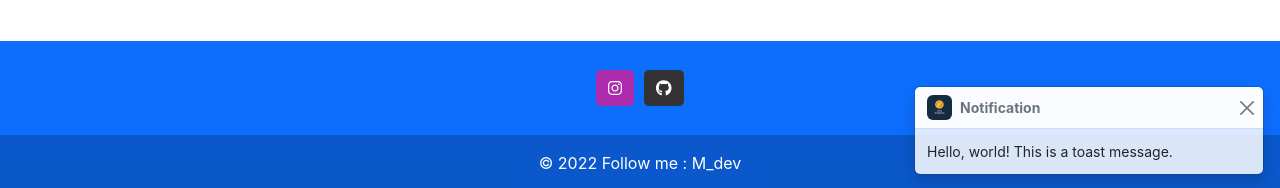
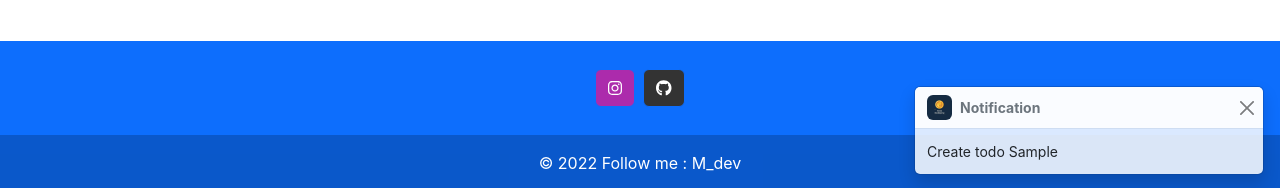
Before and after one commit to MamedovOFF/React-HomeBookkeeping, a React (Create React App) app: page /todos in a window 1280 px wide. Both pictures are taken after typing "Sample", "Sample" into the empty fields and a click on the button "Submit". Shown: the part 609-797 px from the top of the page. Built offline with nearby package versions, Linux system fonts and the light colour scheme.

Commit message:
Notification

```diff
--- a/src/components/Notification/index.tsx
+++ b/src/components/Notification/index.tsx
@@ -1,7 +1,29 @@
+import { useDispatch, useSelector } from 'react-redux'
+import { IDefaultStore } from '../../types/IDefaaultStore'
+import { useEffect } from 'react'
+
 const Notification = () => {
+  const dispatch = useDispatch()
+  const notificationList = useSelector((state: IDefaultStore) => state?.notification)
+  const clearNotification = () => {
+    dispatch({ type: 'ClEAR_NOTIFICATION' })
+  }
+  useEffect(() => {
+    const timeout = setTimeout(() => {
+      clearNotification()
+    }, 3000)
+    return () => {
+      clearTimeout(timeout)
+    }
+  }, [notificationList])
+
+  if (!notificationList?.length) return null
+
   return (
+    <>
       <div className="position-fixed bottom-0 end-0 p-3" style={{ zIndex: '11' }}>
-      <div id="liveToast" className="toast show" role="alert" aria-live="assertive" aria-atomic="true">
+        {notificationList?.map((el) => (
+          <div id="liveToast" className="toast show" role="alert" aria-live="assertive" aria-atomic="true" key={el.id}>
             <div className="toast-header">
               <img
                 src={require('../../assets/img/logo-bookkeping.png')}
@@ -13,9 +35,11 @@ const Notification = () => {
               <strong className="me-auto">Notification</strong>
               <button type="button" className="btn-close" data-bs-dismiss="toast" aria-label="Close" />
             </div>
-        <div className="toast-body">Hello, world! This is a toast message.</div>
+            <div className="toast-body">{el.message}</div>
           </div>
+        ))}
       </div>
+    </>
   )
 }
 
--- a/src/page/Todos.tsx
+++ b/src/page/Todos.tsx
@@ -8,9 +8,14 @@ const Todos = () => {
   const todoList = useSelector((state: IDefaultStore) => state?.todos)
   const addTodo = (payload: ITodo) => {
     dispatch({ type: 'ADD_TODO', payload: payload })
+    dispatch({
+      type: 'NOTIFICATION',
+      payload: { message: `Create todo ${payload.title}`, type: 'Success', id: Date.now() },
+    })
   }
   const deleteTodo = (id: number) => {
     dispatch({ type: 'DELETE_TODO', payload: id })
+    dispatch({ type: 'NOTIFICATION', payload: { message: `Delete todo`, type: 'Success', id: Date.now() } })
   }
   return (
     <div className="m-5">
--- a/src/store/index.tsx
+++ b/src/store/index.tsx
@@ -11,6 +11,7 @@ const defaultState: IDefaultStore = {
     },
   ],
   todo: null,
+  notification: [],
 }
 
 const reducer = (state = defaultState, action: { type: string; payload: never }) => {
@@ -23,6 +24,10 @@ const reducer = (state = defaultState, action: { type: string; payload: never })
       return { ...state, todos: [...state.todos, action.payload] }
     case 'DELETE_TODO':
       return { ...state, todos: [...state.todos.filter((el) => el.id !== action.payload)] }
+    case 'NOTIFICATION':
+      return { ...state, notification: [...state.notification, action.payload] }
+    case 'ClEAR_NOTIFICATION':
+      return { ...state, notification: [] }
     default:
       return state
   }
```
Also changed, not shown: src/types/IDefaaultStore.ts (+7 -0 lines). Lines whose indentation alone changed are shown as unchanged.
